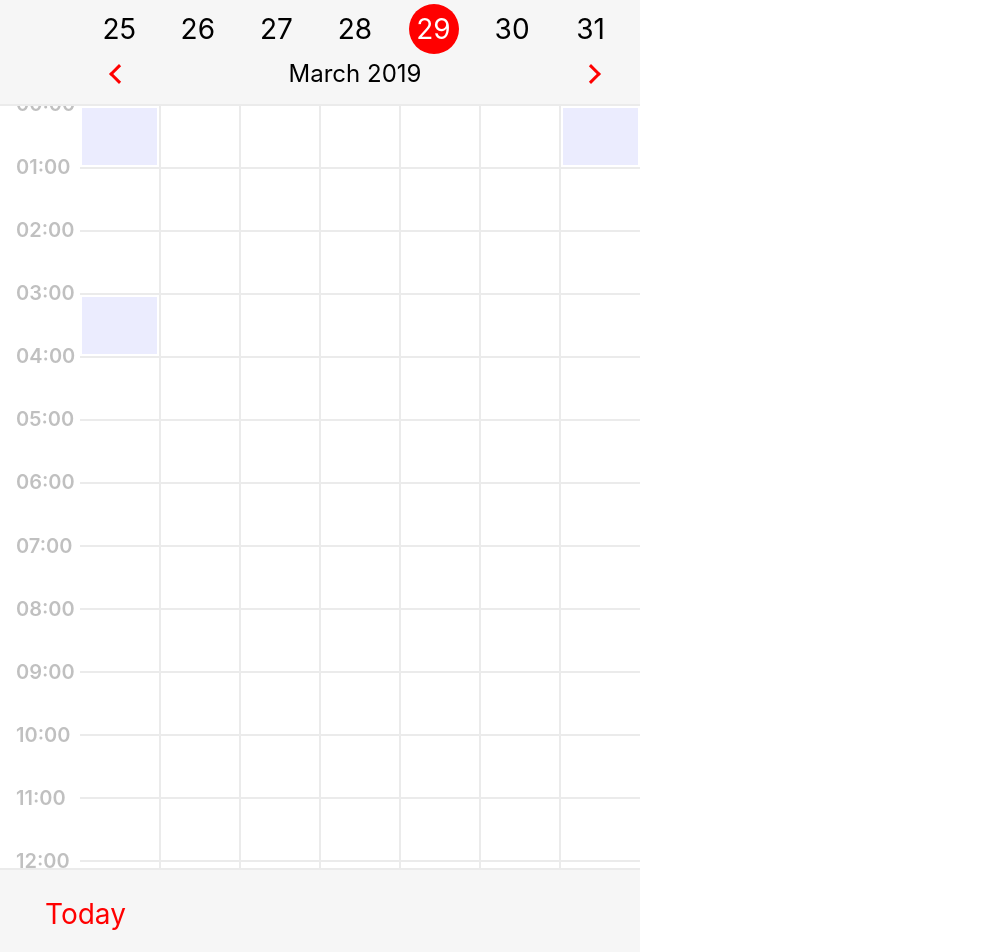
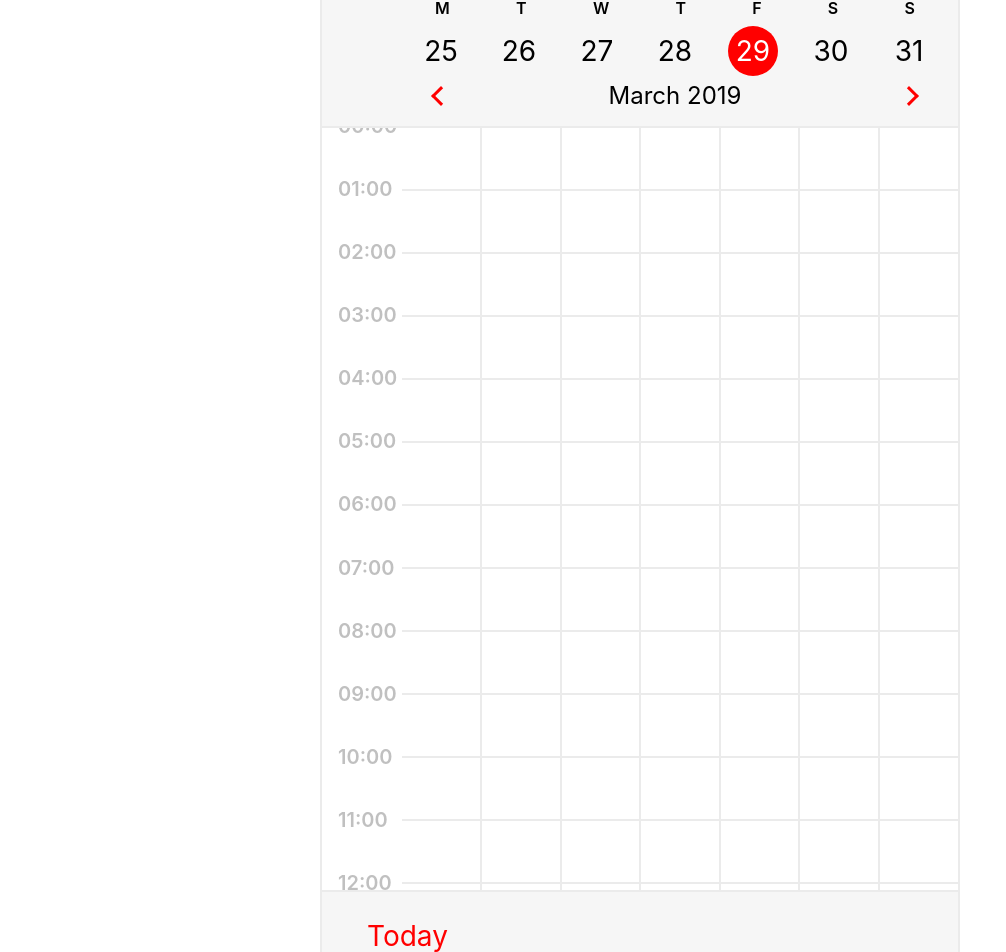
Before and after one commit to Hillel1408/calendar-react, a React (Create React App) app: page / in a window 1280 px wide. Shown: the part 168-1120 px from the top of the page, without its empty margins (0-1006 px from the left). Built offline with nearby package versions, Linux system fonts and the light colour scheme.

Commit message:
calendar

```diff
--- a/src/App.css
+++ b/src/App.css
@@ -1,7 +1,12 @@
+#root {
+    padding: 20px 0;
+}
 .calendar {
     max-width: 640px;
-    /*margin: 0 auto;*/
-    padding: 20px 0;
+    margin: 0 auto;
+    padding-top: 20px;
+    border: 2px solid #ebebeb;
+    border-radius: 5px;
 }
 .calendar__head {
     display: flex;
--- a/src/App.js
+++ b/src/App.js
@@ -1,7 +1,11 @@
+import { useEffect, useState } from 'react';
+import { Tr } from './components/Tr';
 import './App.css';
 import './css/null.css';
 
 function App() {
+    const [tasks, setTasks] = useState('');
+
     const time = [
         '00:00',
         '01:00',
@@ -29,6 +33,15 @@ function App() {
         '23:00',
         '00:00',
     ];
+
+    useEffect(() => {
+        const m = 24;
+        const arr = new Array(m);
+        for (var i = 0; i < m; i++) {
+            arr[i] = ['', '', '', '', '', '', ''];
+        }
+        setTasks(arr);
+    }, []);
     return (
         <div className="calendar">
             <div className="calendar__head">
@@ -81,232 +94,10 @@ function App() {
                 </div>
                 <table className="calendar__table">
                     <tbody>
-                        <tr>
-                            <td className="active">
-                                <span></span>
-                            </td>
-                            <td></td>
-                            <td></td>
-                            <td></td>
-                            <td></td>
-                            <td></td>
-                            <td className="active">
-                                <span></span>
-                            </td>
-                        </tr>
-                        <tr>
-                            <td></td>
-                            <td></td>
-                            <td></td>
-                            <td></td>
-                            <td></td>
-                            <td></td>
-                            <td></td>
-                        </tr>
-                        <tr>
-                            <td></td>
-                            <td></td>
-                            <td></td>
-                            <td></td>
-                            <td></td>
-                            <td></td>
-                            <td></td>
-                        </tr>
-                        <tr>
-                            <td className="active">
-                                <span></span>
-                            </td>
-                            <td></td>
-                            <td></td>
-                            <td></td>
-                            <td></td>
-                            <td></td>
-                            <td></td>
-                        </tr>
-                        <tr>
-                            <td></td>
-                            <td></td>
-                            <td></td>
-                            <td></td>
-                            <td></td>
-                            <td></td>
-                            <td></td>
-                        </tr>
-                        <tr>
-                            <td></td>
-                            <td></td>
-                            <td></td>
-                            <td></td>
-                            <td></td>
-                            <td></td>
-                            <td></td>
-                        </tr>
-                        <tr>
-                            <td></td>
-                            <td></td>
-                            <td></td>
-                            <td></td>
-                            <td></td>
-                            <td></td>
-                            <td></td>
-                        </tr>
-                        <tr>
-                            <td></td>
-                            <td></td>
-                            <td></td>
-                            <td></td>
-                            <td></td>
-                            <td></td>
-                            <td></td>
-                        </tr>
-                        <tr>
-                            <td></td>
-                            <td></td>
-                            <td></td>
-                            <td></td>
-                            <td></td>
-                            <td></td>
-                            <td></td>
-                        </tr>
-                        <tr>
-                            <td></td>
-                            <td></td>
-                            <td></td>
-                            <td></td>
-                            <td></td>
-                            <td></td>
-                            <td></td>
-                        </tr>
-                        <tr>
-                            <td></td>
-                            <td></td>
-                            <td></td>
-                            <td></td>
-                            <td></td>
-                            <td></td>
-                            <td></td>
-                        </tr>
-                        <tr>
-                            <td></td>
-                            <td></td>
-                            <td></td>
-                            <td></td>
-                            <td></td>
-                            <td></td>
-                            <td></td>
-                        </tr>
-                        <tr>
-                            <td></td>
-                            <td></td>
-                            <td></td>
-                            <td></td>
-                            <td></td>
-                            <td></td>
-                            <td></td>
-                        </tr>
-                        <tr>
-                            <td></td>
-                            <td></td>
-                            <td></td>
-                            <td></td>
-                            <td></td>
-                            <td></td>
-                            <td></td>
-                        </tr>
-                        <tr>
-                            <td></td>
-                            <td></td>
-                            <td></td>
-                            <td></td>
-                            <td></td>
-                            <td></td>
-                            <td></td>
-                        </tr>
-                        <tr>
-                            <td></td>
-                            <td></td>
-                            <td></td>
-                            <td></td>
-                            <td></td>
-                            <td></td>
-                            <td></td>
-                        </tr>
-                        <tr>
-                            <td></td>
-                            <td></td>
-                            <td></td>
-                            <td></td>
-                            <td></td>
-                            <td></td>
-                            <td></td>
-                        </tr>
-                        <tr>
-                            <td></td>
-                            <td></td>
-                            <td></td>
-                            <td></td>
-                            <td></td>
-                            <td></td>
-                            <td></td>
-                        </tr>
-                        <tr>
-                            <td></td>
-                            <td></td>
-                            <td></td>
-                            <td></td>
-                            <td></td>
-                            <td></td>
-                            <td></td>
-                        </tr>
-                        <tr>
-                            <td></td>
-                            <td></td>
-                            <td></td>
-                            <td></td>
-                            <td></td>
-                            <td></td>
-                            <td></td>
-                        </tr>
-                        <tr>
-                            <td></td>
-                            <td></td>
-                            <td></td>
-                            <td></td>
-                            <td></td>
-                            <td></td>
-                            <td></td>
-                        </tr>
-                        <tr>
-                            <td></td>
-                            <td></td>
-                            <td></td>
-                            <td></td>
-                            <td></td>
-                            <td></td>
-                            <td></td>
-                        </tr>
-                        <tr>
-                            <td></td>
-                            <td></td>
-                            <td></td>
-                            <td></td>
-                            <td></td>
-                            <td></td>
-                            <td></td>
-                        </tr>
-                        <tr>
-                            <td></td>
-                            <td></td>
-                            <td></td>
-                            <td></td>
-                            <td></td>
-                            <td className="active">
-                                <span></span>
-                            </td>
-                            <td className="active selected">
-                                <span></span>
-                            </td>
-                        </tr>
+                        {tasks &&
+                            tasks.map((item, index) => (
+                                <Tr key={index} item={item} />
+                            ))}
                     </tbody>
                 </table>
             </div>
--- /dev/null
+++ b/src/components/Td.jsx
@@ -0,0 +1,5 @@
+function Td() {
+    return <td></td>;
+}
+
+export { Td };
--- /dev/null
+++ b/src/components/Tr.jsx
@@ -0,0 +1,14 @@
+import { useEffect } from 'react';
+import { Td } from './Td';
+
+function Tr({ item }) {
+    return (
+        <tr>
+            {item.map((td) => (
+                <Td />
+            ))}
+        </tr>
+    );
+}
+
+export { Tr };
```
